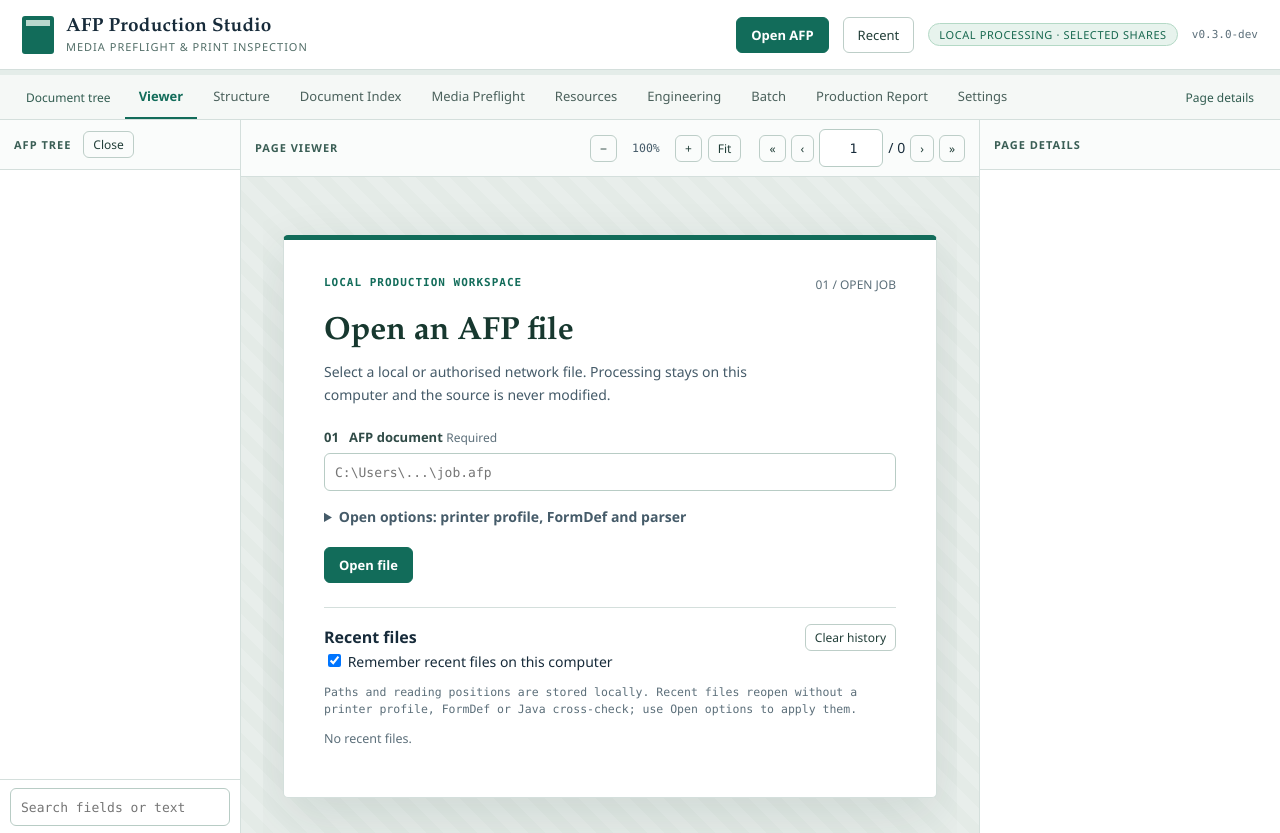
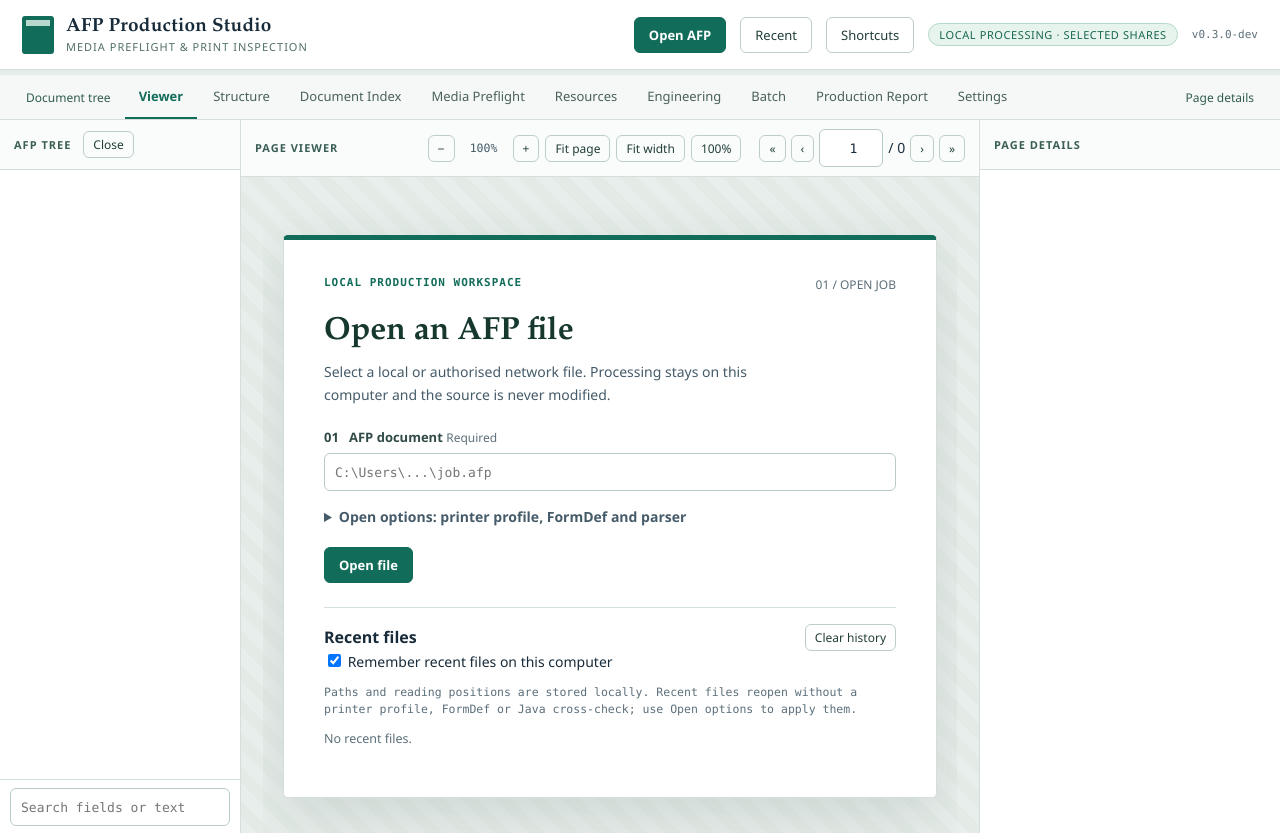
Before and after one commit to andy846/AFP-Production-Studio, a Flask app: page / in a window 1280 px wide. Shown: the top 833 px of the page. Run offline with Flask 3, Linux system fonts and the light colour scheme; data that the repository does not hold is empty.

Commit message:
Improve viewer fit controls and shortcuts

```diff
--- a/frontend/static/app.js
+++ b/frontend/static/app.js
@@ -18,7 +18,7 @@
     report: null,
     page: 1,
     zoom: 1,
-    zoomFitted: true,
+    fitMode: "page",
     tab: "viewer",
     tree: null,
     jobTimer: null,
@@ -111,7 +111,7 @@
     if (!state.document) return;
     const item = documents.get(state.document.document_id);
     if (item) Object.assign(item, {
-      page: state.page, zoom: state.zoom, zoomFitted: state.zoomFitted,
+      page: state.page, zoom: state.zoom, fitMode: state.fitMode,
       tab: state.tab, preflight: state.preflight, report: state.report,
       search: $("search-input").value
     });
@@ -140,7 +140,7 @@
     state.document = item.summary;
     state.page = item.page;
     state.zoom = item.zoom;
-    state.zoomFitted = item.zoomFitted;
+    state.fitMode = item.fitMode;
     state.preflight = item.preflight;
     state.report = item.report;
     state.tree = null;
@@ -545,7 +545,7 @@
     const restore = recentRestore;
     recentRestore = null;
     documents.set(summary.document_id, {summary, page: restore ? restore.page : 1, zoom: restore ? restore.zoom : 1,
-      zoomFitted: !restore, tab: "viewer", preflight: null, report: null});
+      fitMode: restore ? "manual" : "page", tab: "viewer", preflight: null, report: null});
     documentIndexOffset = 0;
     await activateDocument(summary.document_id);
     scheduleRecent();
@@ -734,6 +734,23 @@
     $("zoom-in").addEventListener("click", () => setZoom(state.zoom * 1.25));
     $("zoom-out").addEventListener("click", () => setZoom(state.zoom / 1.25));
     $("zoom-fit").addEventListener("click", fitPage);
+    $("zoom-width").addEventListener("click", () => setFitMode("width"));
+    $("zoom-actual").addEventListener("click", () => setZoom(1));
+    $("viewer-stage").addEventListener("wheel", (event) => {
+      if (!event.ctrlKey || !state.document) return;
+      event.preventDefault();
+      setZoom(state.zoom * (event.deltaY < 0 ? 1.15 : 1 / 1.15));
+    }, {passive: false});
+    if (typeof ResizeObserver !== "undefined") {
+      let frame = null;
+      new ResizeObserver(() => {
+        if (frame !== null) cancelAnimationFrame(frame);
+        frame = requestAnimationFrame(() => {
+          frame = null;
+          if (state.fitMode !== "manual") applyFit();
+        });
+      }).observe($("viewer-stage"));
+    }
   }
 
   function initPanelResizing() {
@@ -782,7 +799,10 @@
     });
   }
 
-  function setZoom(value) {
+  function setZoom(value, keepMode = false) {
+    if (!keepMode) state.fitMode = "manual";
+    $("zoom-fit").setAttribute("aria-pressed", String(state.fitMode === "page"));
+    $("zoom-width").setAttribute("aria-pressed", String(state.fitMode === "width"));
     state.zoom = Math.min(8, Math.max(0.1, value));
     $("zoom-readout").textContent = Math.round(state.zoom * 100) + "%";
     const holder = $("page-holder");
@@ -801,7 +821,14 @@
     scheduleRecent();
   }
 
-  function fitPage() {
+  function fitPage() { setFitMode("page"); }
+
+  function setFitMode(mode) {
+    state.fitMode = mode;
+    applyFit();
+  }
+
+  function applyFit() {
     const stage = $("viewer-stage");
     const svg = $("page-holder").querySelector("svg");
     if (!svg) return;
@@ -812,11 +839,11 @@
     }
     const available = stage.clientWidth - 60;
     const availableHeight = stage.clientHeight - 60;
-    const scale = Math.min(
-      available / size.width,
-      availableHeight > 0 ? availableHeight / size.height : Infinity
+    const widthScale = available / size.width;
+    const scale = state.fitMode === "width" ? widthScale : Math.min(
+      widthScale, availableHeight > 0 ? availableHeight / size.height : Infinity
     );
-    setZoom(Math.min(2, Math.max(0.1, scale)));
+    setZoom(Math.min(8, Math.max(0.1, scale)), true);
   }
 
   /* The page SVG carries a viewBox but no width or height, so the
@@ -873,12 +900,8 @@
       $("viewer-empty").hidden = true;
       // The first page is fitted to the stage; after that the operator's
       // own zoom is kept.
-      if (state.zoomFitted) {
-        fitPage();
-        state.zoomFitted = false;
-      } else {
-        setZoom(state.zoom);
-      }
+      if (state.fitMode !== "manual") applyFit();
+      else setZoom(state.zoom, true);
       highlightTreePage(clamped);
       renderDetails(clamped);
       if (state.tab === "structure") loadStructurePage(clamped);
@@ -1748,6 +1771,8 @@
     initEngineering();
     initBatch();
     initJournal();
+    $("shortcut-help").addEventListener("click", () => $("shortcuts-dialog").showModal());
+    $("shortcut-close").addEventListener("click", () => $("shortcuts-dialog").close());
     $("index-kind").addEventListener("change", () => { documentIndexOffset = 0; loadDocumentIndex(); });
     $("index-codepage").addEventListener("change", () => { documentIndexOffset = 0; loadDocumentIndex(); });
     let indexSearchTimer;
@@ -1777,7 +1802,8 @@
       if (event.ctrlKey && !event.altKey && key === "f" && state.document) {
         event.preventDefault(); $("search-input").focus(); return;
       }
-      if (editable || !state.document || state.tab !== "viewer") return;
+      if (editable || !state.document || state.tab !== "viewer" ||
+          !$("viewer-stage").contains(document.activeElement)) return;
       if (key === "pagedown") { event.preventDefault(); showPage(state.page + 1); }
       else if (key === "pageup") { event.preventDefault(); showPage(state.page - 1); }
       else if (event.ctrlKey && key === "home") { event.preventDefault(); showPage(1); }
@@ -1785,6 +1811,7 @@
       else if (event.ctrlKey && (key === "+" || key === "=")) { event.preventDefault(); setZoom(state.zoom * 1.25); }
       else if (event.ctrlKey && key === "-") { event.preventDefault(); setZoom(state.zoom / 1.25); }
       else if (!event.ctrlKey && !event.altKey && key === "f") { event.preventDefault(); fitPage(); }
+      else if (!event.ctrlKey && !event.altKey && key === "w") { event.preventDefault(); setFitMode("width"); }
     });
     setStatus("Ready. Enter the path of an AFP file to begin.");
   }
--- a/frontend/static/studio-light.css
+++ b/frontend/static/studio-light.css
@@ -83,6 +83,9 @@ thead th { background: #eff5f2; color: #45635a; padding: 10px; }
 dialog { width: min(460px, calc(100vw - 32px)); border: 1px solid var(--line); border-radius: 8px; padding: 24px; color: var(--ink); box-shadow: var(--shadow); }
 dialog::backdrop { background: rgba(18, 39, 34, .5); }
 dialog h2 { margin: 0; font: 22px var(--serif); }
+.shortcut-list { display: grid; grid-template-columns: minmax(120px, 1fr) 2fr; gap: 9px 14px; }
+.shortcut-list dt { font-weight: 700; }
+.shortcut-list dd { margin: 0; }
 .overwrite-path { overflow-wrap: anywhere; padding: 10px; background: var(--bg-raised); font: 12px var(--mono); }
 .dialog-actions { display: flex; justify-content: flex-end; gap: 8px; }
 @media (max-width: 1100px) {
--- a/frontend/templates/index.html
+++ b/frontend/templates/index.html
@@ -25,6 +25,7 @@
     <div class="masthead-tools">
       <button type="button" class="primary" id="open-new">Open AFP</button>
       <button type="button" id="recent-open" title="Recent files (Ctrl+Shift+O)">Recent</button>
+      <button type="button" id="shortcut-help" title="Show keyboard shortcuts">Shortcuts</button>
       <span class="privacy-note" title="Local processing; selected network shares may be read">
         local processing &middot; selected shares
       </span>
@@ -125,7 +126,9 @@
           <button class="ghost small" id="zoom-out" title="Zoom out">&minus;</button>
           <span class="zoom-readout" id="zoom-readout">100%</span>
           <button class="ghost small" id="zoom-in" title="Zoom in">+</button>
-          <button class="ghost small" id="zoom-fit">Fit</button>
+          <button class="ghost small" id="zoom-fit" title="Fit page (F)" aria-pressed="true">Fit page</button>
+          <button class="ghost small" id="zoom-width" title="Fit width (W)" aria-pressed="false">Fit width</button>
+          <button class="ghost small" id="zoom-actual" title="Reset to 100% viewer scale">100%</button>
           <span class="pager">
             <button class="ghost small" id="page-first" title="First page" aria-label="First page">&laquo;</button>
             <button class="ghost small" id="page-prev" title="Previous page" aria-label="Previous page">&lsaquo;</button>
@@ -271,6 +274,21 @@
     <p id="overwrite-path" class="overwrite-path"></p>
     <div class="dialog-actions"><button type="button" id="overwrite-cancel">Cancel</button><button type="button" class="primary" id="overwrite-confirm">Replace output</button></div>
   </dialog>
+  <dialog id="shortcuts-dialog" aria-labelledby="shortcuts-title">
+    <h2 id="shortcuts-title">Keyboard shortcuts</h2>
+    <p>Viewer shortcuts work when the page viewer has focus.</p>
+    <dl class="shortcut-list">
+      <dt>Ctrl+O</dt><dd>Open AFP</dd>
+      <dt>Ctrl+Shift+O</dt><dd>Recent files</dd>
+      <dt>Ctrl+F</dt><dd>Search fields or text</dd>
+      <dt>Ctrl+G</dt><dd>Go to page</dd>
+      <dt>Page Up / Page Down</dt><dd>Previous / next page</dd>
+      <dt>Ctrl+Home / Ctrl+End</dt><dd>First / last page</dd>
+      <dt>Ctrl++ / Ctrl+-</dt><dd>Zoom in / out</dd>
+      <dt>F / W</dt><dd>Fit page / fit width</dd>
+    </dl>
+    <div class="dialog-actions"><button type="button" id="shortcut-close">Close</button></div>
+  </dialog>
 
   <footer class="statusbar">
     <span id="status-message" role="status" aria-live="polite">Ready.</span>
```
Also changed, not shown: tests/e2e/test_workspace_ux.py (+47 -0 lines), CHANGELOG.md.
